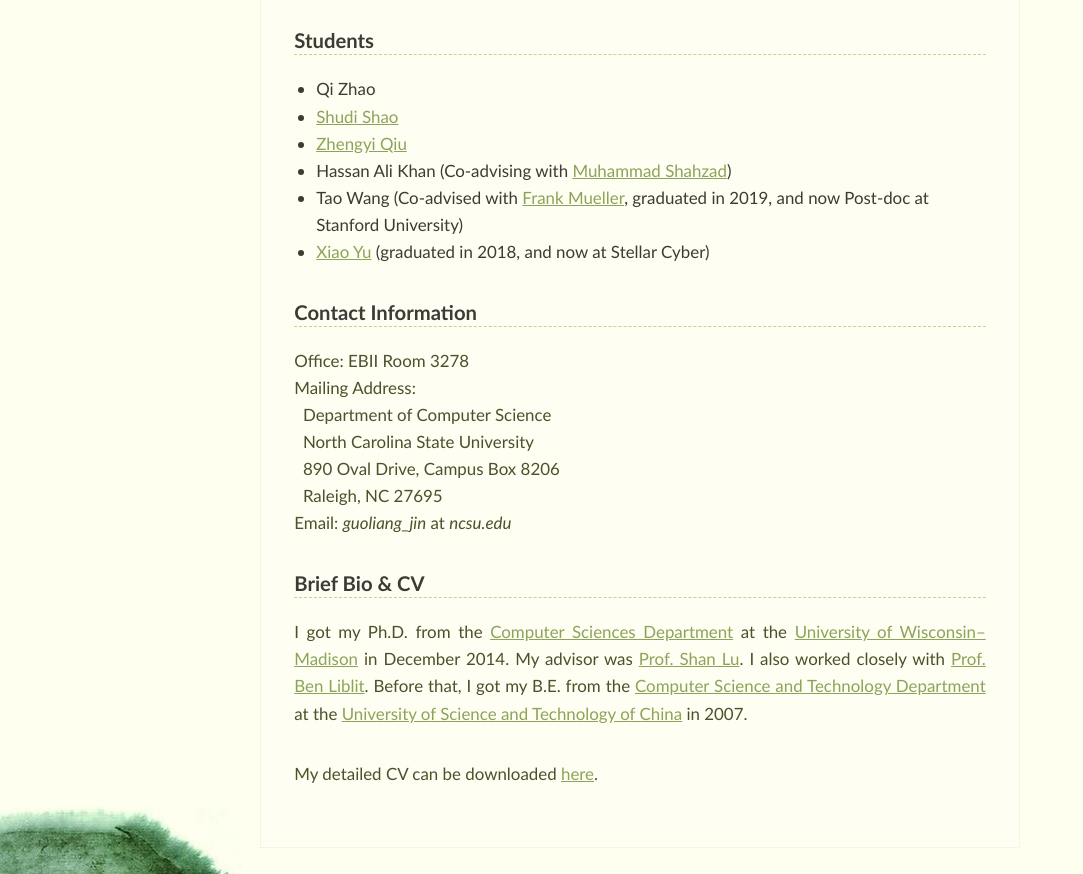
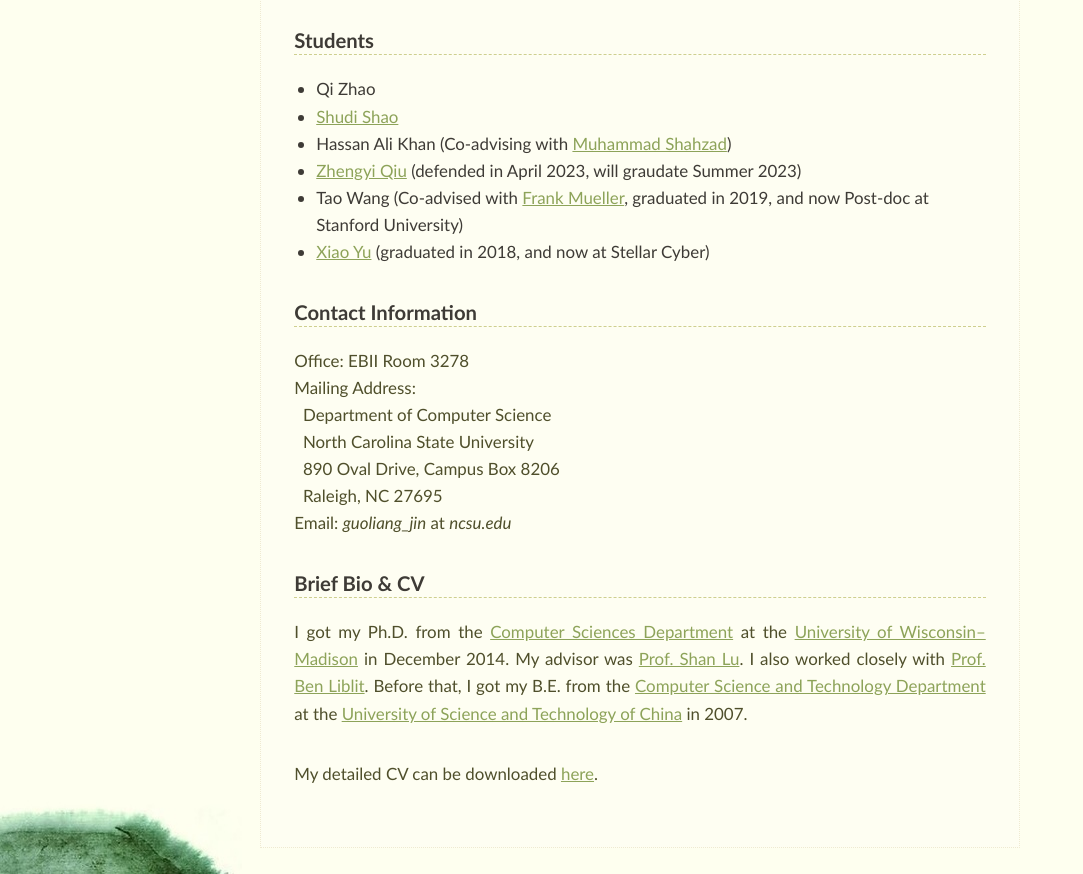
Before and after one commit to abugkingdom/abugkingdom.github.io, a plain HTML site: page index.html in a window 1280 px wide. Shown: the part 2460-3334 px from the top of the page, without its empty margins (0-1083 px from the left). Drawn offline with Linux system fonts and the light colour scheme.

Commit message:
Update index.html

```diff
--- a/index.html
+++ b/index.html
@@ -148,8 +148,8 @@ bugs (Science China Information Sciences 2015)<br/>
           <ul>
             <li>Qi Zhao</li>
             <li><a href="https://sdshao.github.io/">Shudi Shao</a></li>
-            <li><a href="https://caseqiu213.github.io/">Zhengyi Qiu</a></li>
             <li>Hassan Ali Khan (Co-advising with <a href="https://shahzad.wordpress.ncsu.edu/">Muhammad Shahzad</a>)</li>
+            <li><a href="https://caseqiu213.github.io/">Zhengyi Qiu</a> (defended in April 2023, will graudate Summer 2023)</li>
             <li>Tao Wang (Co-advised with <a href="http://moss.csc.ncsu.edu/~mueller/">Frank Mueller</a>, graduated in 2019, and now Post-doc at Stanford University)</li>
             <li><a href="http://lesteryu.com/">Xiao Yu</a> (graduated in 2018, and now at Stellar Cyber)</li>
           </ul></p>
```
